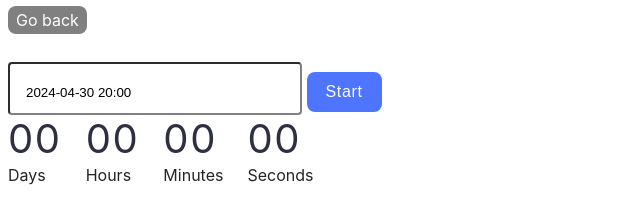
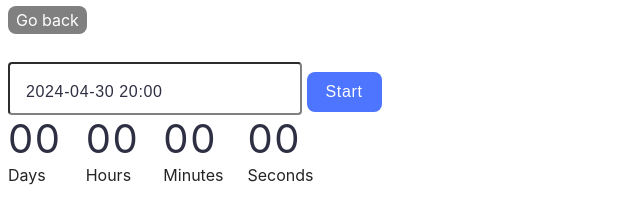
Before and after one commit to OksanaGukova/goit-js-hw-10, a website built with Vite: page src/1-timer.html in a window 1280 px wide. Shown: the full height of the page, 0-640 px from the left. Built offline with nearby package versions, Linux system fonts and the light colour scheme.

Commit message:
Update styles.css

```diff
--- a/src/css/styles.css
+++ b/src/css/styles.css
@@ -62,6 +62,13 @@ border: none;
 color: #fff;
 }
 
+input#datetime-picker{
+font-size: 16px;
+line-height: 1.5;
+letter-spacing: 0.04em;
+color: #2e2f42;
+}
+
 button[data-start]:hover{
 background: #6c8cff;
   color: #fff;
@@ -80,14 +87,6 @@ border-color: #808080;
 margin-top: 30px;
 padding-top: 8px;
 padding-left: 16px;
-}
-
-#datetime-picker:disabled {
-border-color: #2E2F42
-}
-
-#datetime-picker:focus  {
-border-color: #4E75FF
 }
 
 .timer {
```
